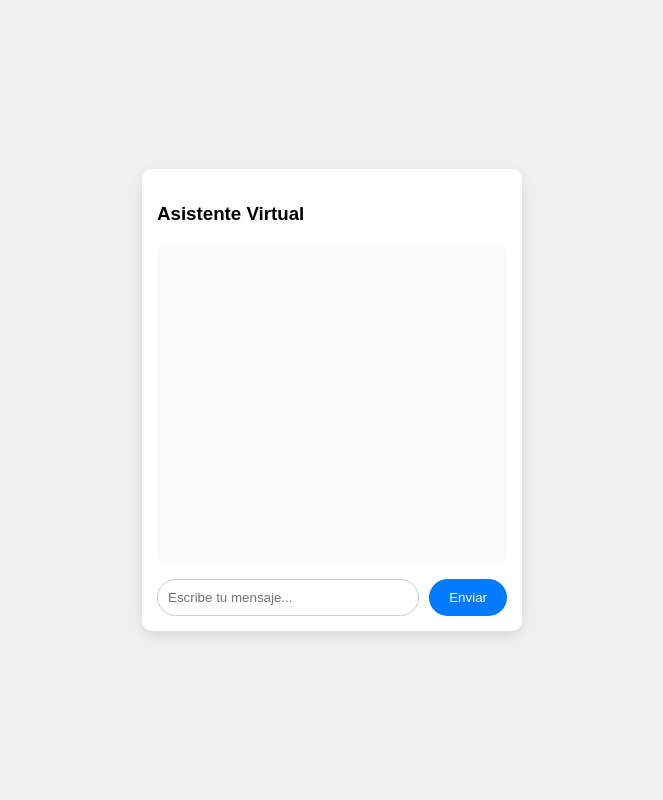
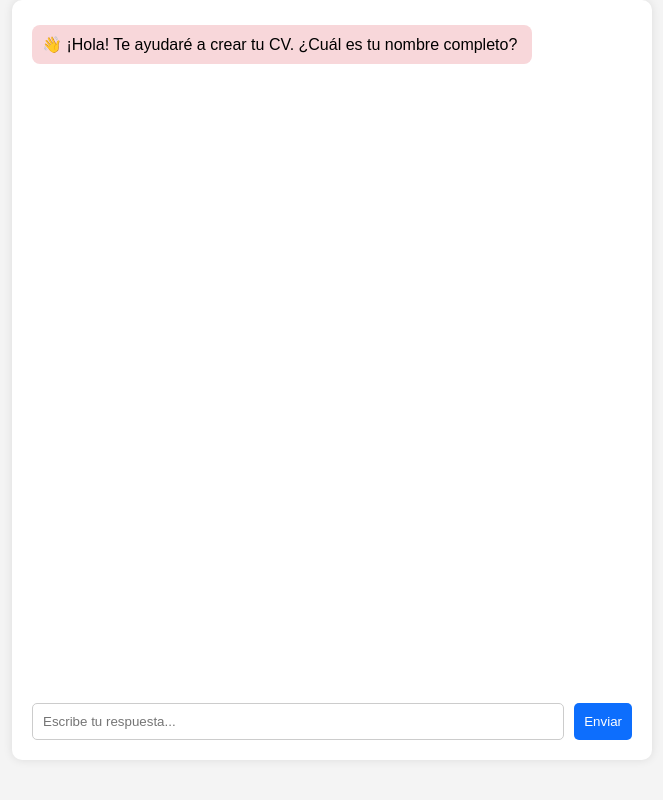
Before and after one commit to D4rkNight17/App_Empresa, a PHP site: page / in a window 1280 px wide. Shown: the whole page, without its empty margins (308-971 px from the left). Run offline with PHP 8.4, Linux system fonts and the light colour scheme.

Commit message:
casi hecho

```diff
--- a/index.php
+++ b/index.php
@@ -1,125 +1,129 @@
 <!DOCTYPE html>
 <html lang="es">
 <head>
-    <meta charset="UTF-8">
-    <meta name="viewport" content="width=device-width, initial-scale=1.0">
-    <title>Asistente Virtual - Crear CV</title>
+  <meta charset="UTF-8" />
+  <title>Chat Asistente de CV</title>
   <style>
     body {
       font-family: Arial, sans-serif;
-            background-color: #f1f1f1;
+      background: #f4f4f4;
+      margin: 0;
+      padding: 0;
+    }
+    .chat-container {
+      max-width: 600px;
+      margin: 0 auto;
+      background: white;
+      border-radius: 10px;
+      padding: 20px;
+      box-shadow: 0 0 10px rgba(0,0,0,0.1);
+      height: 90vh;
       display: flex;
-            justify-content: center;
-            align-items: center;
-            height: 100vh;
-            margin: 0;
+      flex-direction: column;
     }
-
-        .chat-container {
-            width: 350px;
-            max-width: 100%;
-            border-radius: 10px;
-            background-color: #fff;
-            box-shadow: 0px 5px 15px rgba(0, 0, 0, 0.1);
-            padding: 15px;
+    .chat-box {
+      flex: 1;
+      overflow-y: auto;
+      margin-bottom: 10px;
     }
-
-        .chat-box {
-            height: 300px;
-            overflow-y: auto;
-            margin-bottom: 15px;
+    .message {
       padding: 10px;
-            background-color: #f9f9f9;
-            border-radius: 10px;
-        }
-
-        .chat-box .message {
-            margin: 10px 0;
-            padding: 10px;
-            border-radius: 10px;
+      margin: 5px 0;
+      border-radius: 8px;
       max-width: 80%;
     }
-
-        .chat-box .user-message {
-            background-color: #007bff;
-            color: white;
+    .user {
+      background: #d1e7dd;
       align-self: flex-end;
     }
-
-        .chat-box .bot-message {
-            background-color: #e0e0e0;
-            color: #333;
+    .bot {
+      background: #f8d7da;
       align-self: flex-start;
     }
-
-        .input-container {
+    form {
       display: flex;
     }
-
-        .input-container input {
-            width: 100%;
+    input[type="text"] {
+      flex: 1;
       padding: 10px;
-            border-radius: 25px;
+      border-radius: 5px;
       border: 1px solid #ccc;
-            margin-right: 10px;
     }
-
-        .input-container button {
-            background-color: #007bff;
+    button {
+      padding: 10px;
+      border: none;
+      background: #0d6efd;
       color: white;
-            border: none;
-            border-radius: 25px;
-            padding: 10px 20px;
+      border-radius: 5px;
+      margin-left: 10px;
       cursor: pointer;
-        }
-
-        .input-container button:hover {
-            background-color: #0056b3;
     }
   </style>
 </head>
 <body>
-
   <div class="chat-container">
-    <h3>Asistente Virtual</h3>
     <div class="chat-box" id="chat-box">
-        <!-- Mensajes del chat aparecerán aquí -->
+      <div class="message bot">👋 ¡Hola! Te ayudaré a crear tu CV. ¿Cuál es tu nombre completo?</div>
     </div>
-
-    <div class="input-container">
-        <input type="text" id="user-message" placeholder="Escribe tu mensaje..." required>
-        <button onclick="sendMessage()">Enviar</button>
-    </div>
+    <form id="chat-form">
+      <input type="text" id="user-input" placeholder="Escribe tu respuesta..." required />
+      <button type="submit">Enviar</button>
+    </form>
   </div>
 
   <script>
-    function sendMessage() {
-        const userMessage = document.getElementById('user-message').value;
-        if (userMessage.trim() === '') return;
+    const form = document.getElementById("chat-form");
+    const input = document.getElementById("user-input");
+    const chatBox = document.getElementById("chat-box");
 
-        // Añadir el mensaje del usuario al chat
-        const chatBox = document.getElementById('chat-box');
-        chatBox.innerHTML += `<div class="message user-message">${userMessage}</div>`;
-        document.getElementById('user-message').value = '';
+    let currentQuestionIndex = 0;
+    const questions = [
+      "¿Cuál es tu nombre completo?",
+      "¿Cuál es tu número de teléfono y correo electrónico?",
+      "¿Tienes LinkedIn, portafolio web o redes profesionales relevantes?",
+      "¿Cuál es tu dirección (opcional, dependiendo del país)?",
+      "¿Cuál es tu profesión o área de expertise?",
+      "¿Qué te define como profesional en 3-4 líneas?",
+      "¿Qué valor puedes aportar a una empresa?",
+      "¿Cuáles han sido tus trabajos anteriores (empresa, puesto, periodo)?",
+      "¿Cuáles fueron tus principales logros en cada puesto? (Usa verbos de acción: Gestioné, Implementé, Logré)",
+      "¿Tienes experiencia freelance o proyectos relevantes?",
+      "¿Qué títulos o certificaciones tienes (universidad, técnico, cursos)?",
+      "¿Incluyes año de inicio y graduación?",
+      "¿Qué habilidades técnicas dominas (herramientas, idiomas, software)?",
+      "¿Qué habilidades interpersonales destacan en ti (liderazgo, comunicación)?",
+      "¿Has recibido premios, reconocimientos o certificaciones relevantes?",
+      "¿Has participado en voluntariados o proyectos extracurriculares?",
+      "¿Qué idiomas hablas y en qué nivel (B1, C2, nativo)?",
+      "¿Incluirás referencias laborales o será 'disponibles bajo petición'?",
+      "¿Tienes disponibilidad para viajar o reubicarte?",
+      "¿Quieres añadir información adicional (intereses relevantes, blog, publicaciones)?"
+    ];
 
-        // Enviar el mensaje al servidor
-        fetch('chat.php', {
-            method: 'POST',
-            body: new URLSearchParams({
-                'text': userMessage
-            }),
-        })
-        .then(response => response.text())
-        .then(data => {
-            // Añadir la respuesta del bot al chat
-            chatBox.innerHTML += `<div class="message bot-message">${data}</div>`;
-            chatBox.scrollTop = chatBox.scrollHeight; // Desplazar hacia abajo
-        })
-        .catch(error => {
-            chatBox.innerHTML += `<div class="message bot-message">Error al procesar tu mensaje.</div>`;
+    form.addEventListener("submit", async (e) => {
+      e.preventDefault();
+      const message = input.value;
+      if (!message) return;
+
+      // Mostrar mensaje del usuario
+      chatBox.innerHTML += `<div class="message user">${message}</div>`;
+      chatBox.scrollTop = chatBox.scrollHeight;
+
+      // Enviar al servidor
+      const response = await fetch("chat.php", {
+        method: "POST",
+        headers: { "Content-Type": "application/x-www-form-urlencoded" },
+        body: "text=" + encodeURIComponent(message) + "&question=" + currentQuestionIndex
       });
-    }
+
+      const data = await response.text();
+
+      // Mostrar respuesta de la IA
+      chatBox.innerHTML += `<div class="message bot">${data}</div>`;
+      chatBox.scrollTop = chatBox.scrollHeight;
+
+      input.value = "";
+    });
   </script>
-
 </body>
 </html>
```
Also changed, not shown: chat.php (+64 -10 lines), conexiont.php (added, +12 -0 lines). Lines whose indentation alone changed are shown as unchanged.
